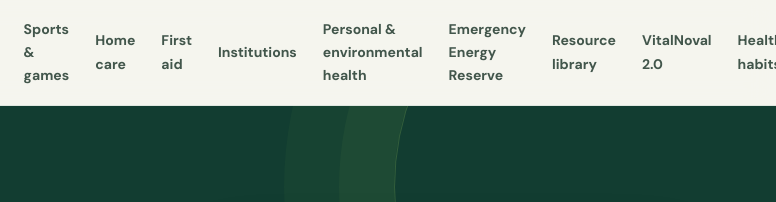
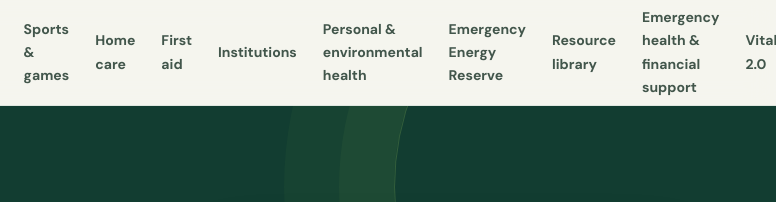
Before and after one commit to elonesreaveswork-netizen/vitalnoval-ffitness-hom, a plain HTML site: page index.html in a window 1280 px wide. Shown: the top 202 px of the page, 504-1280 px from the left. Drawn offline with Linux system fonts and the light colour scheme.

Commit message:
Add emergency support feature to site navigation

```diff
--- a/index.html
+++ b/index.html
@@ -162,7 +162,7 @@ section[id]{scroll-margin-top:90px}
 <a class="brand" href="#home"><img class="brand-logo" src="assets/vitalnoval-logo.svg" alt=""><span>VITALNOVAL<small>HUMAN KINETICS · HEALTH · WELLNESS</small></span></a>
 <button class="menu" id="menuBtn" type="button" aria-controls="navLinks" aria-label="Open navigation" aria-expanded="false">☰</button>
 <nav class="links" id="navLinks" aria-label="Main navigation">
-<a href="#about">About</a><a href="#founder">Founder</a><a href="#focus">Our focus</a><a href="#programs">Programs</a><a href="#sports">Sports & games</a><a href="#home-care">Home care</a><a href="#first-aid">First aid</a><a href="#institutions">Institutions</a><a href="#health-education">Personal & environmental health</a><a href="emergency-energy-reserve.html">Emergency Energy Reserve</a><a href="resources.html">Resource library</a><a href="vitalnoval-2.0.html">VitalNoval 2.0</a><a href="#habits">Healthy habits</a>
+<a href="#about">About</a><a href="#founder">Founder</a><a href="#focus">Our focus</a><a href="#programs">Programs</a><a href="#sports">Sports & games</a><a href="#home-care">Home care</a><a href="#first-aid">First aid</a><a href="#institutions">Institutions</a><a href="#health-education">Personal & environmental health</a><a href="emergency-energy-reserve.html">Emergency Energy Reserve</a><a href="resources.html">Resource library</a><a href="emergency-support.html">Emergency health & financial support</a><a href="vitalnoval-2.0.html">VitalNoval 2.0</a><a href="#habits">Healthy habits</a>
 </nav><button class="theme-toggle" id="themeToggle" type="button" aria-label="Switch to dark mode" aria-pressed="false"><span aria-hidden="true">☾</span><span class="theme-label">Dark mode</span></button><a class="nav-cta" href="#programs">Explore programs ↗</a>
 </div></header>
 <main id="main">
@@ -252,7 +252,7 @@ section[id]{scroll-margin-top:90px}
 <section id="emergency-energy-reserve" class="feature"><div class="wrap feature-grid"><div class="feature-panel"><div class="eyebrow">Prepare for the unexpected</div><h3>Build capacity beyond the everyday.</h3><p>Fitness is also about being better prepared for life's unplanned physical demands.</p><div class="visual-stat"><span><b>BUILD</b><br>capacity</span><span><b>RECOVER</b><br>wisely</span><span><b>PREPARE</b><br>to help</span></div></div><div class="feature-copy"><div class="kicker">VitalNoval learning concept</div><h2>Emergency Energy Reserve (EER)</h2><p>Develop the strength, endurance, mobility and recovery habits that support your ability to manage demands beyond your normal daily routine. EER is an educational fitness framework—not a literal store of energy or a guarantee of emergency performance.</p><ul class="checklist"><li>Understand five foundations of functional fitness.</li><li>Learn how recovery supports physical readiness.</li><li>Explore safe, gradual ways to build capacity.</li><li>Recognise when professional or emergency help is needed.</li></ul><p style="margin-top:24px"><a class="button" href="emergency-energy-reserve.html">Explore the EER learning module ↗</a></p></div></div></section>
 <section class="cta"><div class="wrap"><div class="eyebrow" style="justify-content:center">Your next chapter starts today</div><h2>One positive choice can become a powerful routine.</h2><p>Take the first step at your own pace. Explore the guidance, choose a simple goal and keep showing up for your wellbeing.</p><a class="button" href="#programs">Start your fitness journey ↗</a></div></section>
 </main>
-<footer><div class="wrap"><div class="footer-grid"><div><div class="footer-brand">VITAL NOVAL FITNESS</div><p>Health, fitness, wellness and first-aid awareness resources for individuals, schools, organisations and communities.</p></div><nav class="footer-links" aria-label="Footer navigation"><a href="#home">Home</a><a href="#about">About</a><a href="#founder">Founder</a><a href="#focus">Our focus</a><a href="#programs">Programs</a><a href="#habits">Healthy habits</a><a href="#first-aid">First aid</a><a href="#institutions">Institutions</a><a href="#health-education">Personal & environmental health</a><a href="personal-and-environmental-health.html">Health learning hub</a><a href="emergency-energy-reserve.html">Emergency Energy Reserve</a><a href="resources.html">Resource library</a></nav></div><div class="copyright">© <span id="year"></span> Vital Noval Fitness. All rights reserved. · General wellness information only; not a substitute for professional medical advice.</div></div></footer>
+<footer><div class="wrap"><div class="footer-grid"><div><div class="footer-brand">VITAL NOVAL FITNESS</div><p>Health, fitness, wellness and first-aid awareness resources for individuals, schools, organisations and communities.</p></div><nav class="footer-links" aria-label="Footer navigation"><a href="#home">Home</a><a href="#about">About</a><a href="#founder">Founder</a><a href="#focus">Our focus</a><a href="#programs">Programs</a><a href="#habits">Healthy habits</a><a href="#first-aid">First aid</a><a href="#institutions">Institutions</a><a href="#health-education">Personal & environmental health</a><a href="personal-and-environmental-health.html">Health learning hub</a><a href="emergency-energy-reserve.html">Emergency Energy Reserve</a><a href="emergency-support.html">Emergency health & financial support</a><a href="resources.html">Resource library</a></nav></div><div class="copyright">© <span id="year"></span> Vital Noval Fitness. All rights reserved. · General wellness information only; not a substitute for professional medical advice.</div></div></footer>
 <script>
 const menuBtn=document.getElementById('menuBtn');
 const navLinks=document.getElementById('navLinks');
```
